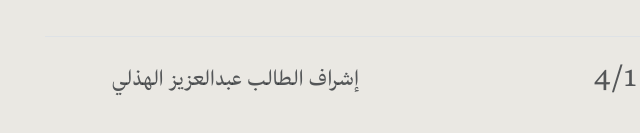
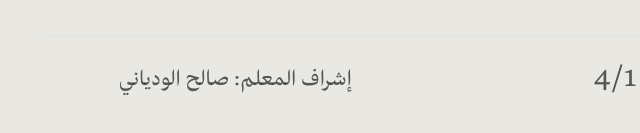
Before and after one commit to AbdulAzizAlhotali/FoundingDay, a plain HTML site: page index.html in a window 1280 px wide. Shown: the part 3600-3733 px from the top of the page, 25-665 px from the left. Drawn offline with nearby package versions, Linux system fonts and the light colour scheme.

Commit message:
Update index.html

```diff
--- a/index.html
+++ b/index.html
@@ -149,7 +149,7 @@
         <div class="container py-3">
             <footer class="d-flex align-items-center row border-top py-4">
                 <div class="col">
-                    <h4 class="text-muted text-center">إشراف الطالب عبدالعزيز الهذلي</h4>
+                    <h4 class="text-muted text-center">إشراف المعلم: صالح الودياني</h4>
                 </div>
                 <div class="col">
                     <h1 class="text-muted text-center">4/1</h1>
```
